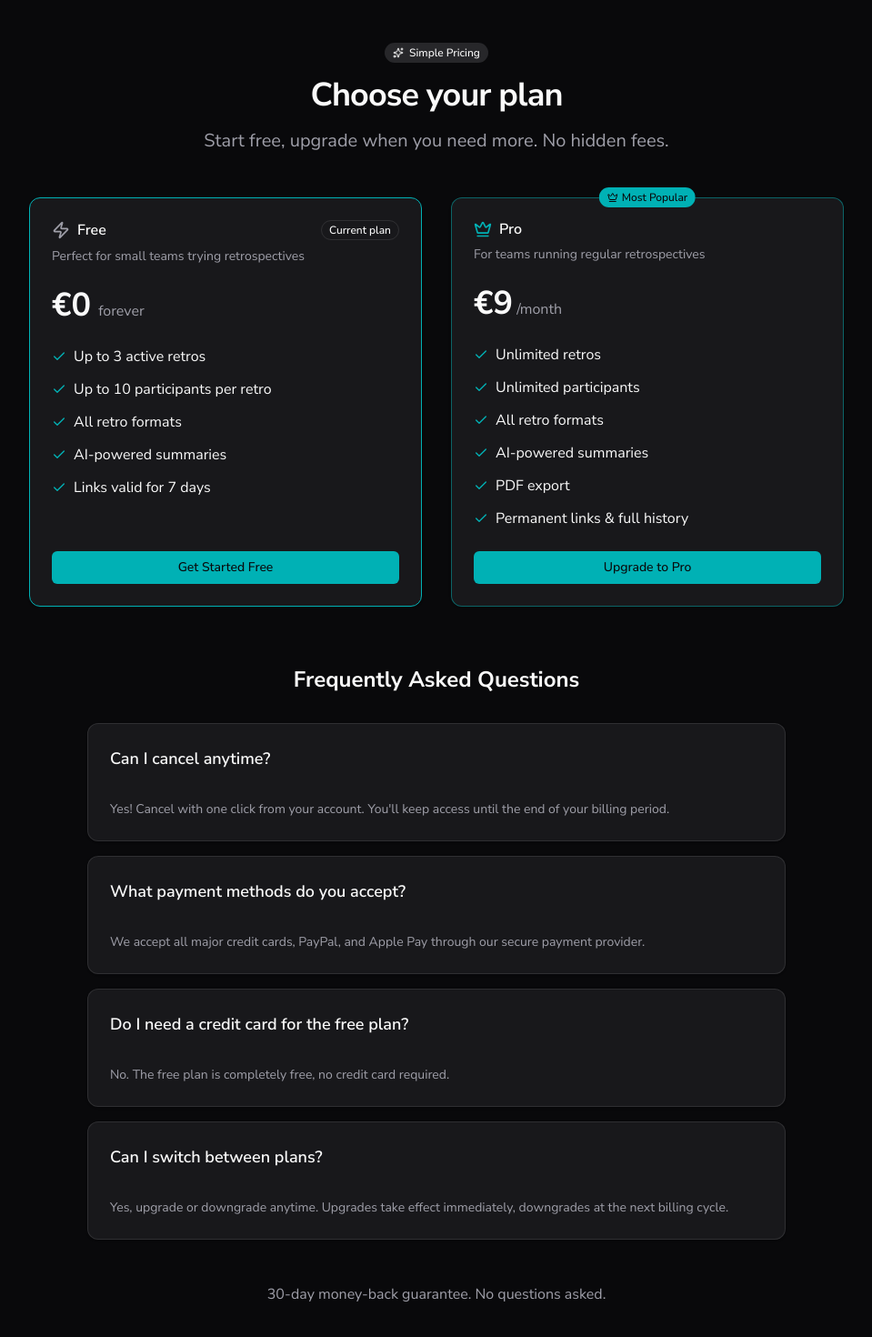
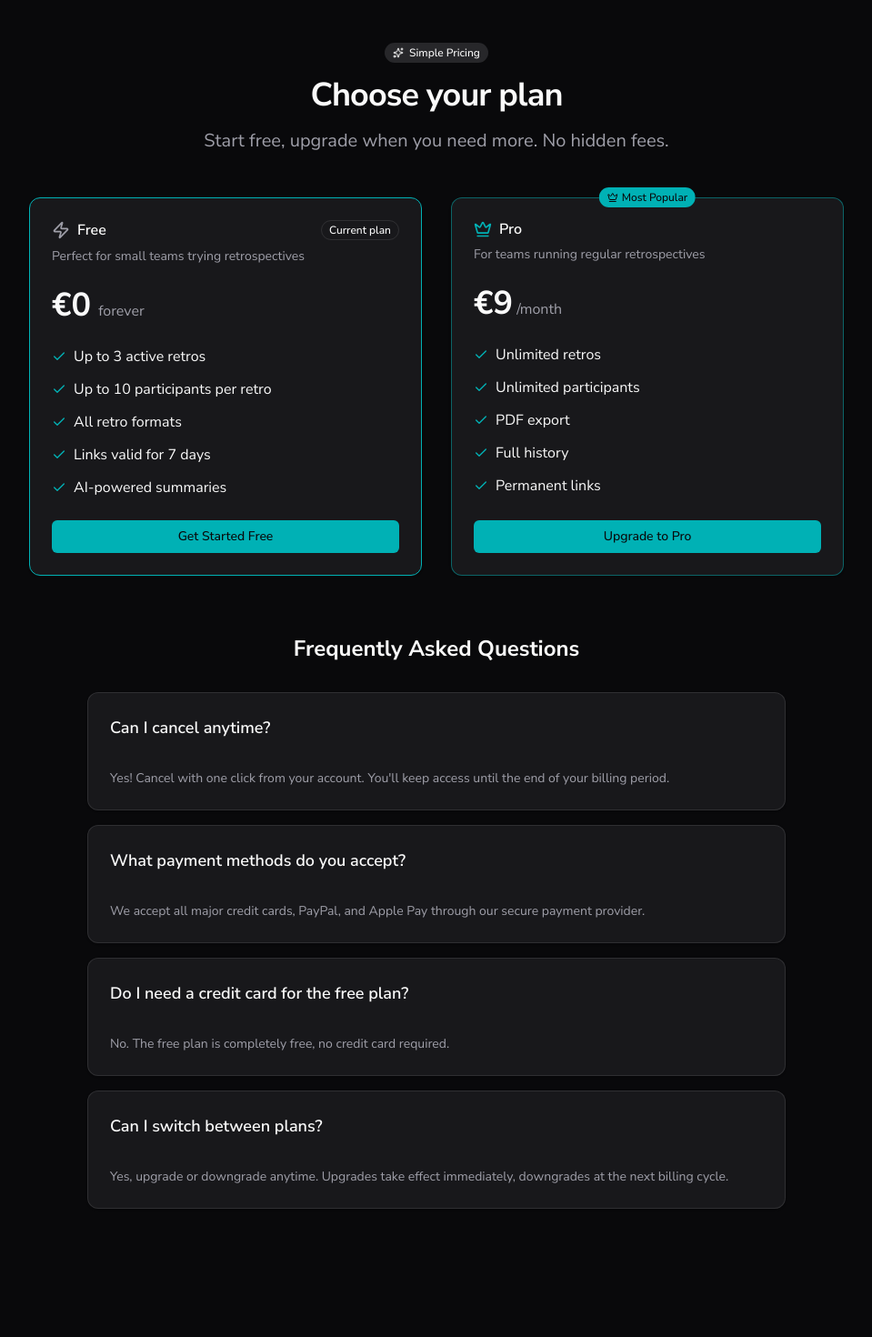
Before and after one commit to ShiftClawCO/retroshift, a Next.js app: page /pricing in a window 1280 px wide. Shown: the part 74-1544 px from the top of the page at 91% size, without its empty margins (160-1119 px from the left). After the commit the page ends 1467 px from the top, so only its background shows below. Built offline with nearby package versions, Linux system fonts and the light colour scheme; no server answers.

Commit message:
fix: align pricing features with homepage, remove guarantee

```diff
--- a/messages/en.json
+++ b/messages/en.json
@@ -211,18 +211,17 @@
     "free1": "Up to 3 active retros",
     "free2": "Up to 10 participants per retro",
     "free3": "All retro formats",
-    "free4": "AI-powered summaries",
-    "free5": "Links valid for 7 days",
+    "free4": "Links valid for 7 days",
+    "free5": "AI-powered summaries",
     "freeCta": "Get Started Free",
 
     "proName": "Pro",
     "proDesc": "For teams running regular retrospectives",
     "pro1": "Unlimited retros",
     "pro2": "Unlimited participants",
-    "pro3": "All retro formats",
-    "pro4": "AI-powered summaries",
-    "pro5": "PDF export",
-    "pro6": "Permanent links & full history",
+    "pro3": "PDF export",
+    "pro4": "Full history",
+    "pro5": "Permanent links",
     "proCta": "Upgrade to Pro",
 
     "faqTitle": "Frequently Asked Questions",
@@ -233,8 +232,6 @@
     "faq3Q": "Do I need a credit card for the free plan?",
     "faq3A": "No. The free plan is completely free, no credit card required.",
     "faq4Q": "Can I switch between plans?",
-    "faq4A": "Yes, upgrade or downgrade anytime. Upgrades take effect immediately, downgrades at the next billing cycle.",
-
-    "guarantee": "30-day money-back guarantee. No questions asked."
+    "faq4A": "Yes, upgrade or downgrade anytime. Upgrades take effect immediately, downgrades at the next billing cycle."
   }
 }
--- a/messages/it.json
+++ b/messages/it.json
@@ -211,18 +211,17 @@
     "free1": "Fino a 3 retro attive",
     "free2": "Fino a 10 partecipanti per retro",
     "free3": "Tutti i formati retro",
-    "free4": "Riassunti AI",
-    "free5": "Link validi 7 giorni",
+    "free4": "Link validi 7 giorni",
+    "free5": "Riassunti AI",
     "freeCta": "Inizia Gratis",
 
     "proName": "Pro",
     "proDesc": "Per team che fanno retrospettive regolarmente",
     "pro1": "Retro illimitate",
     "pro2": "Partecipanti illimitati",
-    "pro3": "Tutti i formati retro",
-    "pro4": "Riassunti AI",
-    "pro5": "Export PDF",
-    "pro6": "Link permanenti & storico completo",
+    "pro3": "Export PDF",
+    "pro4": "Storico completo",
+    "pro5": "Link permanenti",
     "proCta": "Passa a Pro",
 
     "faqTitle": "Domande Frequenti",
@@ -233,8 +232,6 @@
     "faq3Q": "Serve una carta di credito per il piano Free?",
     "faq3A": "No. Il piano Free è completamente gratuito, nessuna carta richiesta.",
     "faq4Q": "Posso cambiare piano?",
-    "faq4A": "Sì, upgrade o downgrade in qualsiasi momento. Gli upgrade sono immediati, i downgrade al prossimo ciclo di fatturazione.",
-
-    "guarantee": "Garanzia soddisfatti o rimborsati 30 giorni. Nessuna domanda."
+    "faq4A": "Sì, upgrade o downgrade in qualsiasi momento. Gli upgrade sono immediati, i downgrade al prossimo ciclo di fatturazione."
   }
 }
--- a/src/app/pricing/page.tsx
+++ b/src/app/pricing/page.tsx
@@ -223,10 +223,6 @@ export default function PricingPage() {
                   <Check className="w-4 h-4 text-primary" />
                   <span>{t('pricing.pro5')}</span>
                 </li>
-                <li className="flex items-center gap-2">
-                  <Check className="w-4 h-4 text-primary" />
-                  <span>{t('pricing.pro6')}</span>
-                </li>
               </ul>
 
               <div className="mt-6">
@@ -297,11 +293,6 @@ export default function PricingPage() {
             </Card>
           </div>
         </div>
-
-        {/* Money-back guarantee */}
-        <div className="text-center mt-12 text-muted-foreground">
-          <p>{t('pricing.guarantee')}</p>
-        </div>
       </main>
     </div>
   )
```
